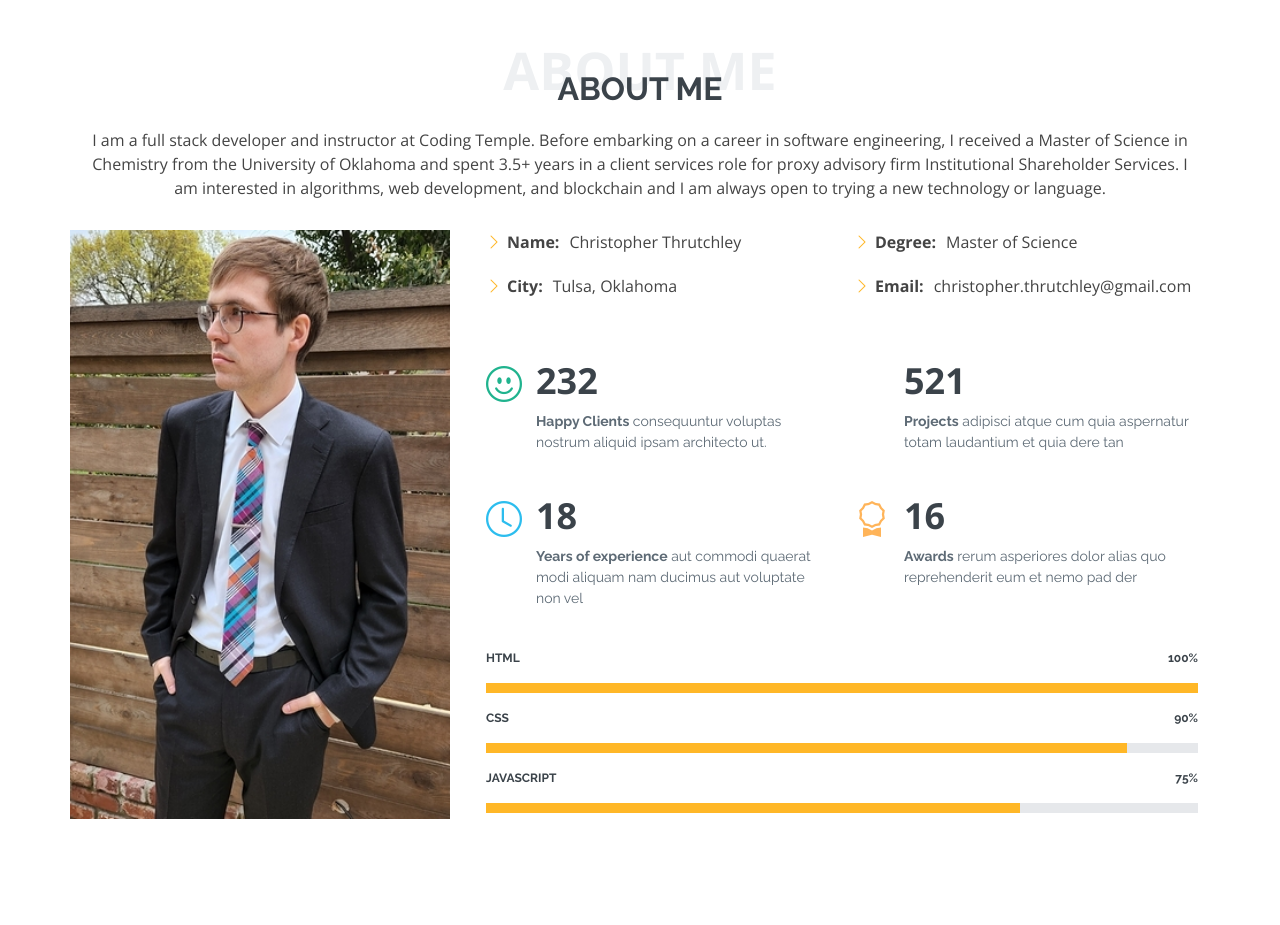
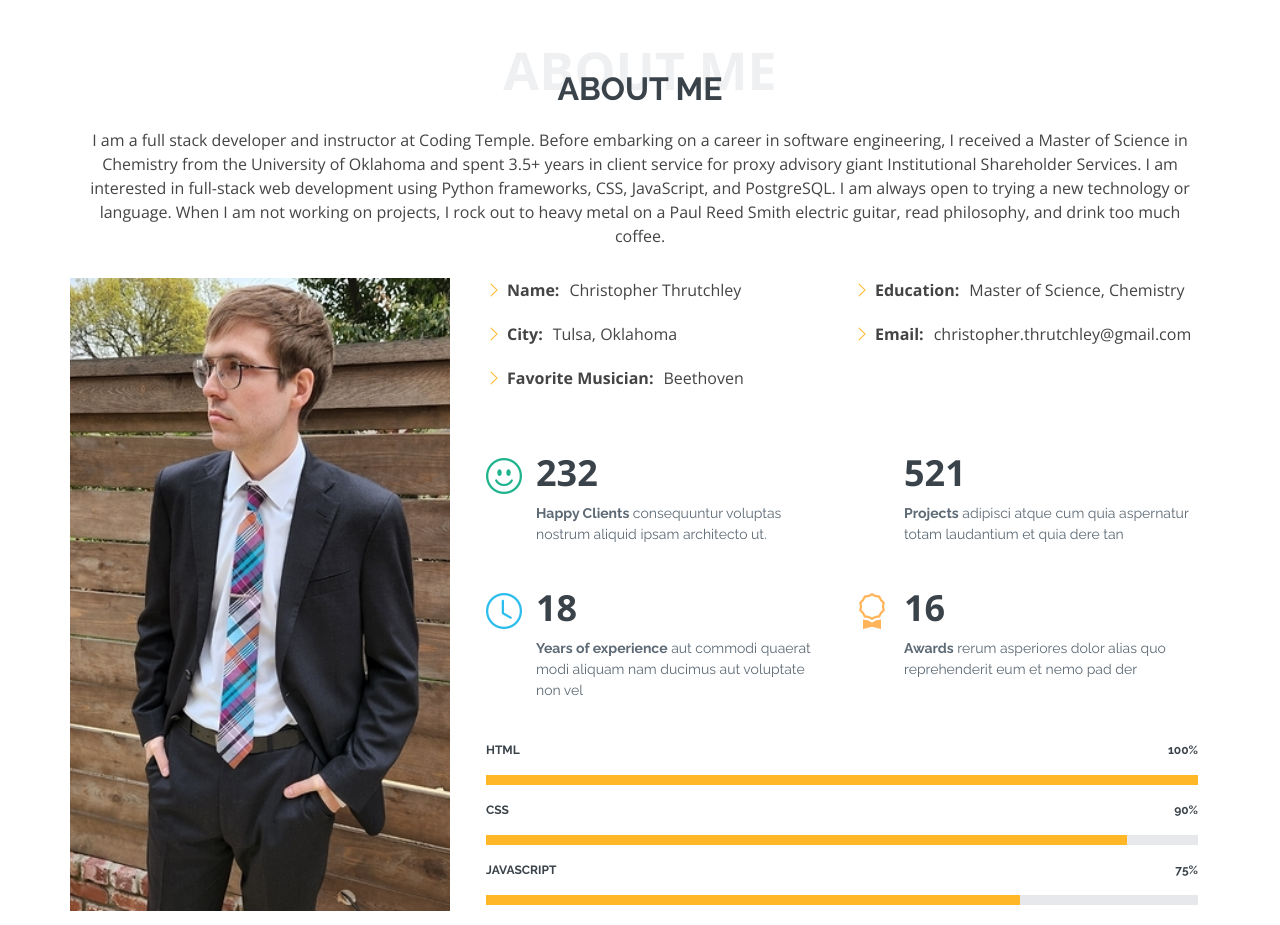
Before and after one commit to bordedelcielo/my-portfolio-site, a plain HTML site: page index.html in a window 1280 px wide. Shown: the part 820-1745 px from the top of the page. Drawn offline with nearby package versions, Linux system fonts and the light colour scheme; some icons are missing.

Commit message:
boilerplate branch

```diff
--- a/index.html
+++ b/index.html
@@ -88,7 +88,12 @@
         <div class="section-title">
           <span>About Me</span>
           <h2>About Me</h2>
-          <p>I am a full stack developer and instructor at Coding Temple. Before embarking on a career in software engineering, I received a Master of Science in Chemistry from the University of Oklahoma and spent 3.5+ years in a client services role for proxy advisory firm Institutional Shareholder Services. I am interested in algorithms, web development, and blockchain and I am always open to trying a new technology or language.</p>
+          <p>I am a full stack developer and instructor at Coding Temple. Before embarking on a career in software engineering,
+            I received a Master of Science in Chemistry from the University of Oklahoma and spent 3.5+ years in client service
+            for proxy advisory giant Institutional Shareholder Services. I am interested in full-stack web development using
+            Python frameworks, CSS, JavaScript, and PostgreSQL. I am always open to trying a new technology or language. When I
+            am not working on projects, I rock out to heavy metal on a Paul Reed Smith electric guitar, read philosophy,
+            and drink too much coffee.</p>
         </div>
 
         <div class="row">
@@ -99,17 +104,14 @@
                 <div class="col-lg-6">
                   <ul>
                     <li><i class="bi bi-chevron-right"></i> <strong>Name:</strong> <span>Christopher Thrutchley</span></li>
-                    <!-- <li><i class="bi bi-chevron-right"></i> <strong>Website:</strong> <span>www.example.com</span></li> -->
-                    <!-- <li><i class="bi bi-chevron-right"></i> <strong>Phone:</strong> <span>+123 456 7890</span></li> -->
                     <li><i class="bi bi-chevron-right"></i> <strong>City:</strong> <span>Tulsa, Oklahoma</span></li>
+                    <li><i class="bi bi-chevron-right"></i> <strong>Favorite Musician:</strong><span>Beethoven</span></li>
                   </ul>
                 </div>
                 <div class="col-lg-6">
                   <ul>
-                    <!-- <li><i class="bi bi-chevron-right"></i> <strong>Age:</strong> <span>29</span></li> -->
-                    <li><i class="bi bi-chevron-right"></i> <strong>Degree:</strong> <span>Master of Science</span></li>
+                    <li><i class="bi bi-chevron-right"></i> <strong>Education:</strong> <span>Master of Science, Chemistry</span></li>
                     <li><i class="bi bi-chevron-right"></i> <strong>Email:</strong> <span>christopher.thrutchley@gmail.com</span></li>
-                    <!-- <li><i class="bi bi-chevron-right"></i> <strong>Freelance:</strong> <span>Available</span></li> -->
                   </ul>
                 </div>
               </div>
```
